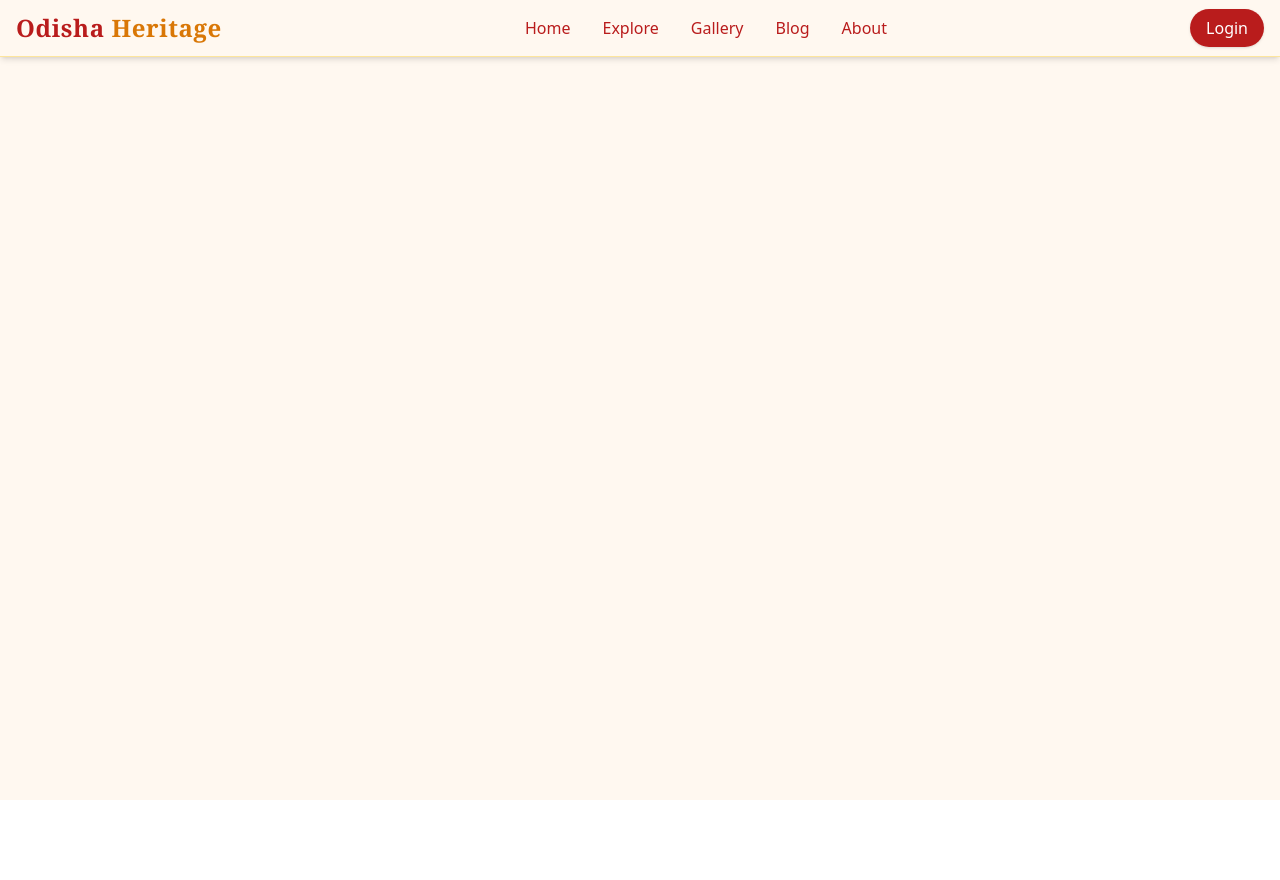
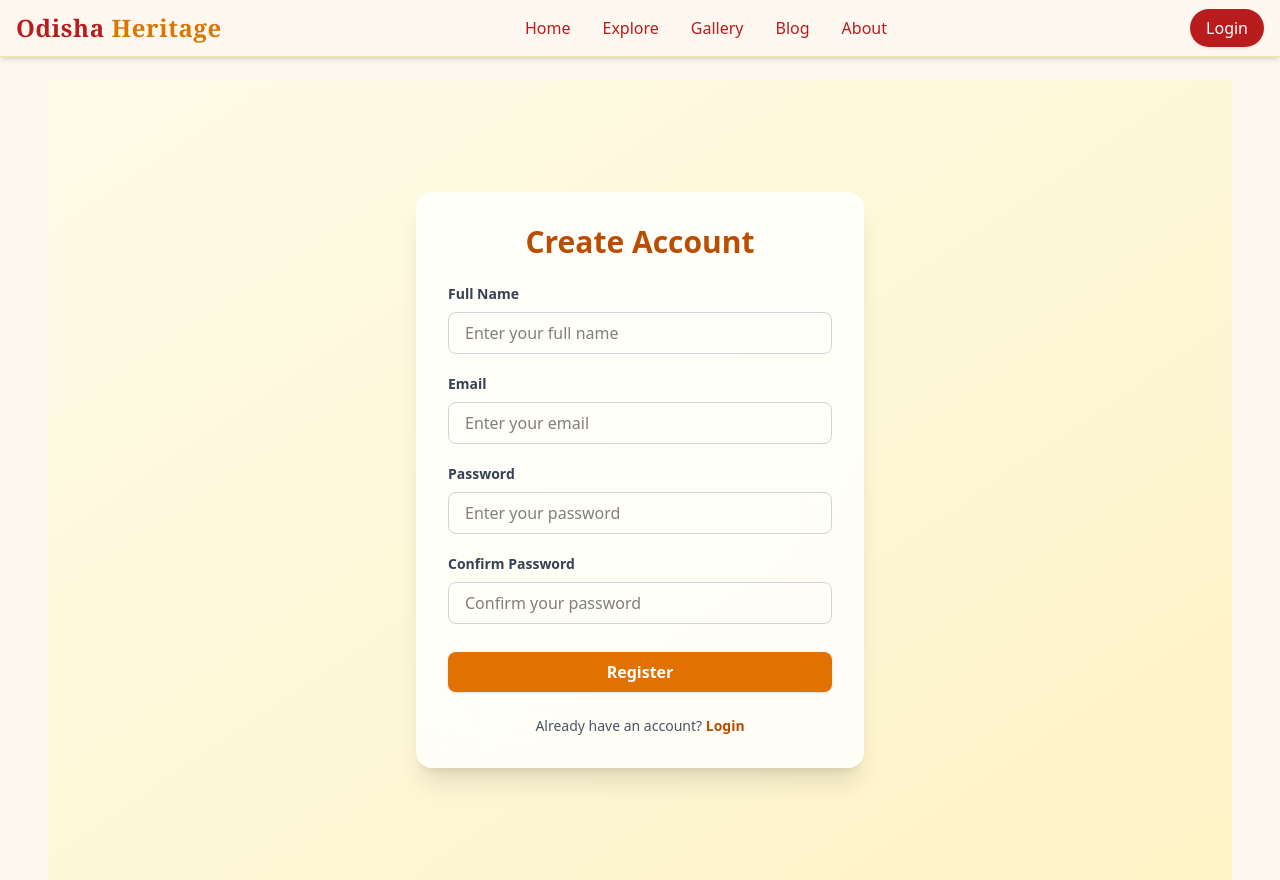
Before and after one commit to Debiprasad-Brahma/odisha-heritage, a React (Vite) app: page /register in a window 1280 px wide. Before the commit the page ends 800 px from the top, so only its background shows below. Built offline with nearby package versions, Linux system fonts and the light colour scheme.

Commit message:
add the login and register page

```diff
--- a/src/App.jsx
+++ b/src/App.jsx
@@ -7,7 +7,7 @@ import Gallery from "./pages/Gallery";
 import Blog from "./pages/Blog";
 import About from "./pages/About";
 import Login from "./pages/Login";
-
+import Register from "./pages/Register";
 const App = () => {
   return (
     <div className="min-h-screen bg-[#FFF8F0]">
@@ -23,6 +23,7 @@ const App = () => {
           <Route path="/blog" element={<Blog />} />
           <Route path="/about" element={<About />} />
           <Route path="/login" element={<Login />} />
+          <Route path="/register" element={<Register />} />
         </Routes>
       </div>
     </div>
--- a/src/pages/Login.jsx
+++ b/src/pages/Login.jsx
@@ -1,11 +1,59 @@
-import React from 'react'
+import React from "react";
+import { motion } from "framer-motion";
+import { Link } from "react-router-dom";
 
 const Login = () => {
   return (
-    <div>
+    <div className="flex items-center justify-center min-h-screen bg-linear-to-br from-yellow-50 to-amber-100">
+      <motion.div
+        initial={{ opacity: 0, y: 30 }}
+        animate={{ opacity: 1, y: 0 }}
+        transition={{ duration: 0.8 }}
+        className="bg-white/80 backdrop-blur-xl shadow-xl rounded-2xl p-8 w-[90%] max-w-md"
+      >
+        <h2 className="text-3xl font-bold text-center text-amber-700 mb-6">
+          Welcome Back
+        </h2>
+        <form className="space-y-5">
+          <div>
+            <label className="block mb-2 text-sm font-semibold text-gray-700">
+              Email
+            </label>
+            <input
+              type="email"
+              placeholder="Enter your email"
+              className="w-full px-4 py-2 border border-gray-300 rounded-lg focus:ring-2 focus:ring-amber-500 outline-none"
+            />
+          </div>
 
+          <div>
+            <label className="block mb-2 text-sm font-semibold text-gray-700">
+              Password
+            </label>
+            <input
+              type="password"
+              placeholder="Enter your password"
+              className="w-full px-4 py-2 border border-gray-300 rounded-lg focus:ring-2 focus:ring-amber-500 outline-none"
+            />
+          </div>
+
+          <button
+            type="submit"
+            className="w-full py-2 mt-2 bg-amber-600 text-white font-semibold rounded-lg shadow hover:bg-amber-700 transition-all"
+          >
+            Login
+          </button>
+        </form>
+
+        <p className="text-sm text-center text-gray-600 mt-6">
+          Don’t have an account?{" "}
+          <Link to="/register" className="text-amber-700 font-semibold hover:underline">
+            Register
+          </Link>
+        </p>
+      </motion.div>
     </div>
-  )
-}
+  );
+};
 
-export default Login
+export default Login;
--- /dev/null
+++ b/src/pages/Register.jsx
@@ -0,0 +1,115 @@
+import React, { useState } from "react";
+import { motion } from "framer-motion";
+import { Link } from "react-router-dom";
+
+const Register = () => {
+  const [formData, setFormData] = useState({
+    name: "",
+    email: "",
+    password: "",
+    confirmPassword: "",
+  });
+
+  const handleChange = (e) =>
+    setFormData({ ...formData, [e.target.name]: e.target.value });
+
+  const handleSubmit = (e) => {
+    e.preventDefault();
+    // Add the api from the backend
+    console.log("Register data:", formData);
+    alert("✅ Registration submitted!");
+  };
+
+  return (
+    <div className="flex items-center justify-center min-h-screen bg-linear-to-br from-yellow-50 to-amber-100">
+      <motion.div
+        initial={{ opacity: 0, y: 30 }}
+        animate={{ opacity: 1, y: 0 }}
+        transition={{ duration: 0.8 }}
+        className="bg-white/80 backdrop-blur-xl shadow-xl rounded-2xl p-8 w-[90%] max-w-md"
+      >
+        <h2 className="text-3xl font-bold text-center text-amber-700 mb-6">
+          Create Account
+        </h2>
+
+        <form className="space-y-5" onSubmit={handleSubmit}>
+          <div>
+            <label className="block mb-2 text-sm font-semibold text-gray-700">
+              Full Name
+            </label>
+            <input
+              type="text"
+              name="name"
+              placeholder="Enter your full name"
+              className="w-full px-4 py-2 border border-gray-300 rounded-lg focus:ring-2 focus:ring-amber-500 outline-none"
+              value={formData.name}
+              onChange={handleChange}
+              required
+            />
+          </div>
+
+          <div>
+            <label className="block mb-2 text-sm font-semibold text-gray-700">
+              Email
+            </label>
+            <input
+              type="email"
+              name="email"
+              placeholder="Enter your email"
+              className="w-full px-4 py-2 border border-gray-300 rounded-lg focus:ring-2 focus:ring-amber-500 outline-none"
+              value={formData.email}
+              onChange={handleChange}
+              required
+            />
+          </div>
+
+          <div>
+            <label className="block mb-2 text-sm font-semibold text-gray-700">
+              Password
+            </label>
+            <input
+              type="password"
+              name="password"
+              placeholder="Enter your password"
+              className="w-full px-4 py-2 border border-gray-300 rounded-lg focus:ring-2 focus:ring-amber-500 outline-none"
+              value={formData.password}
+              onChange={handleChange}
+              required
+            />
+          </div>
+
+          <div>
+            <label className="block mb-2 text-sm font-semibold text-gray-700">
+              Confirm Password
+            </label>
+            <input
+              type="password"
+              name="confirmPassword"
+              placeholder="Confirm your password"
+              className="w-full px-4 py-2 border border-gray-300 rounded-lg focus:ring-2 focus:ring-amber-500 outline-none"
+              value={formData.confirmPassword}
+              onChange={handleChange}
+              required
+            />
+          </div>
+
+          <button
+            type="submit"
+            className="w-full py-2 mt-2 bg-amber-600 text-white font-semibold rounded-lg shadow hover:bg-amber-700 transition-all"
+          >
+            Register
+          </button>
+        </form>
+
+        <p className="text-sm text-center text-gray-600 mt-6">
+          Already have an account?{" "}
+          <Link to="/login" className="text-amber-700 font-semibold hover:underline">
+            Login
+          </Link>
+        </p>
+      </motion.div>
+    </div>
+  );
+};
+
+export default Register;
```
